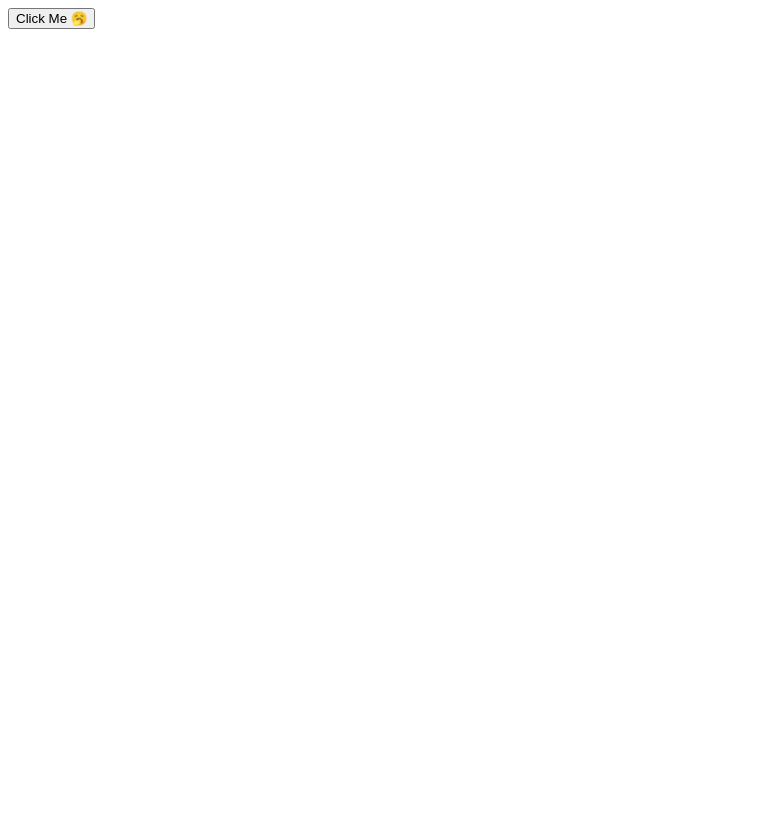
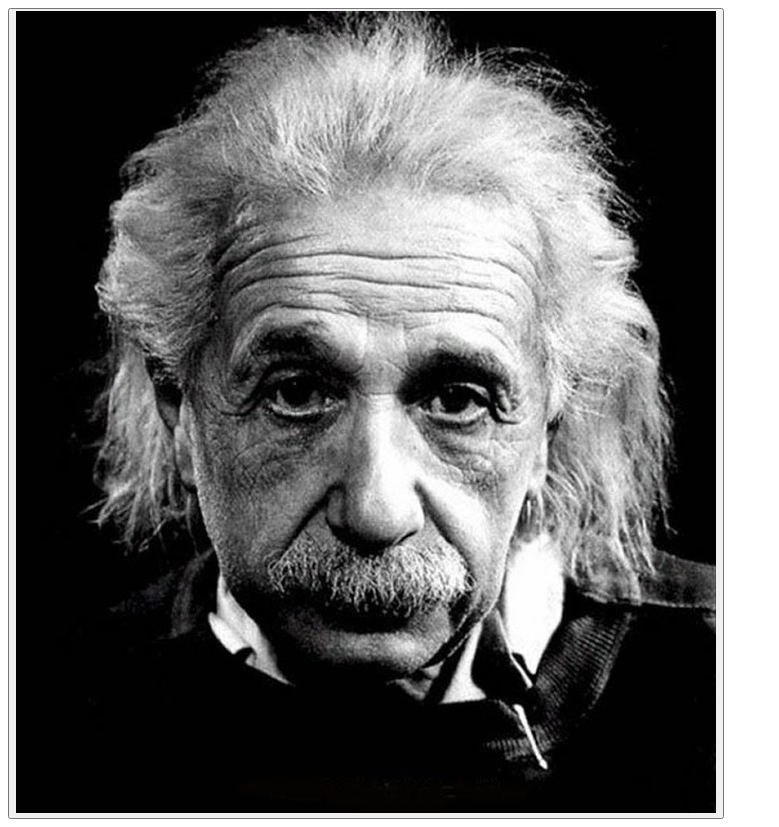
Before and after one commit to afiqrazak380/React_clickEvent, a React (Vite) app: page / in a window 1280 px wide. Shown: the whole page, without its empty margins (0-779 px from the left). Before the commit the page ends 800 px from the top, so only its background shows below. Built offline with nearby package versions, Linux system fonts and the light colour scheme.

Commit message:
Add profilePic component

```diff
--- /dev/null
+++ b/src/ProfilePic.jsx
@@ -0,0 +1,15 @@
+// ProfilePic component
+
+function ProfilePic() {
+  const imgUrl = "./src/assets/profilePic.jpg";
+
+  const handleClick = () => console.log("You click this image!🥸");
+
+  return (
+    <>
+      <img onClick={handleClick} src={imgUrl}></img>
+    </>
+  );
+}
+
+export default ProfilePic;
--- a/src/button.jsx
+++ b/src/button.jsx
@@ -1,11 +1,13 @@
 // Button function base component
 
+import ProfilePic from "./ProfilePic";
+
 function Button() {
-  const handleClick = (e) => (e.target.textContent = "Why You Click Me 👿");
-
   return (
     <>
-      <button onDoubleClick={(e) => handleClick(e)}>Click Me 🥱</button>
+      <button>
+        <ProfilePic></ProfilePic>
+      </button>
     </>
   );
 }
```
Also changed, not shown: src/assets/profilePic.jpg (added).
